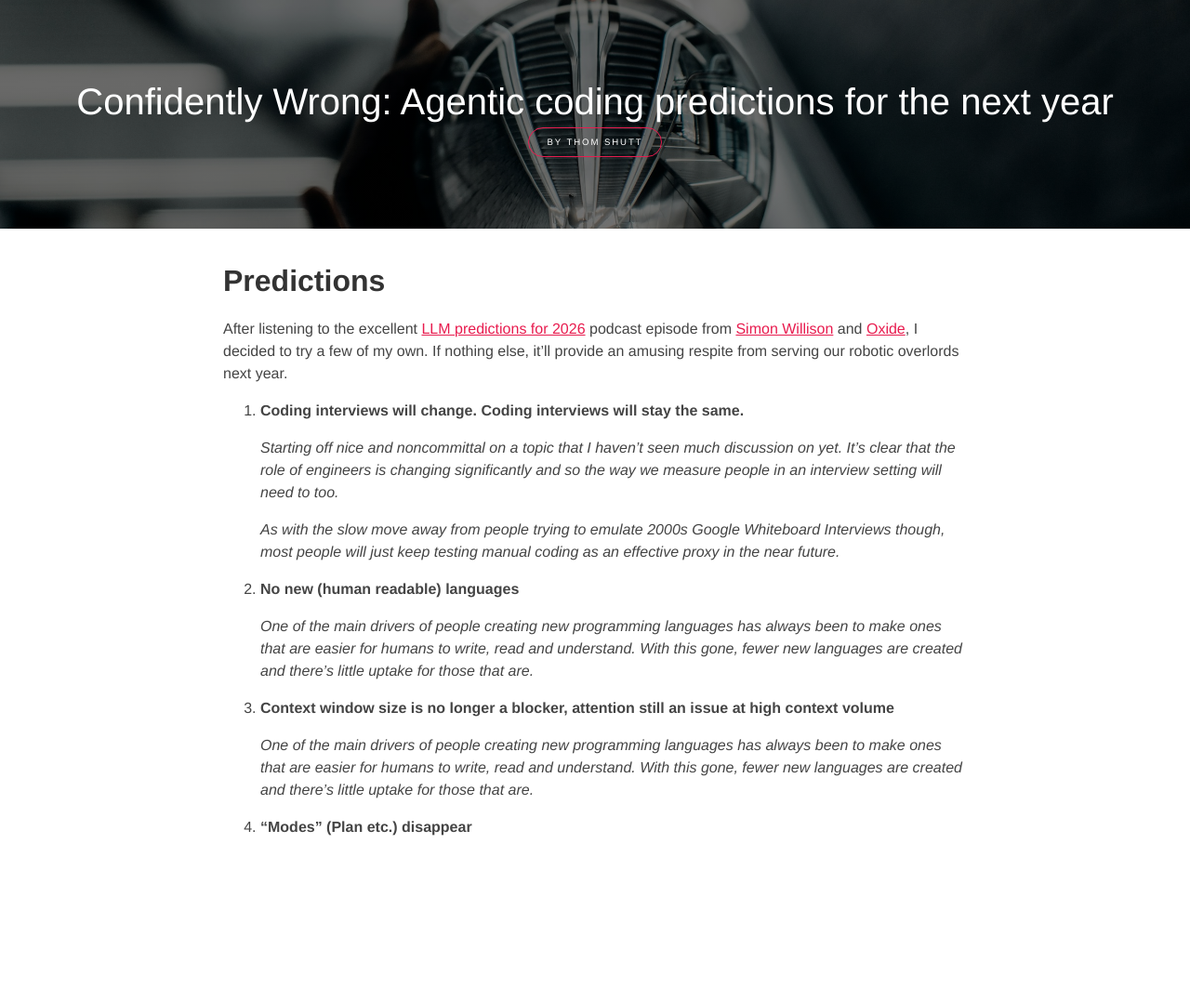
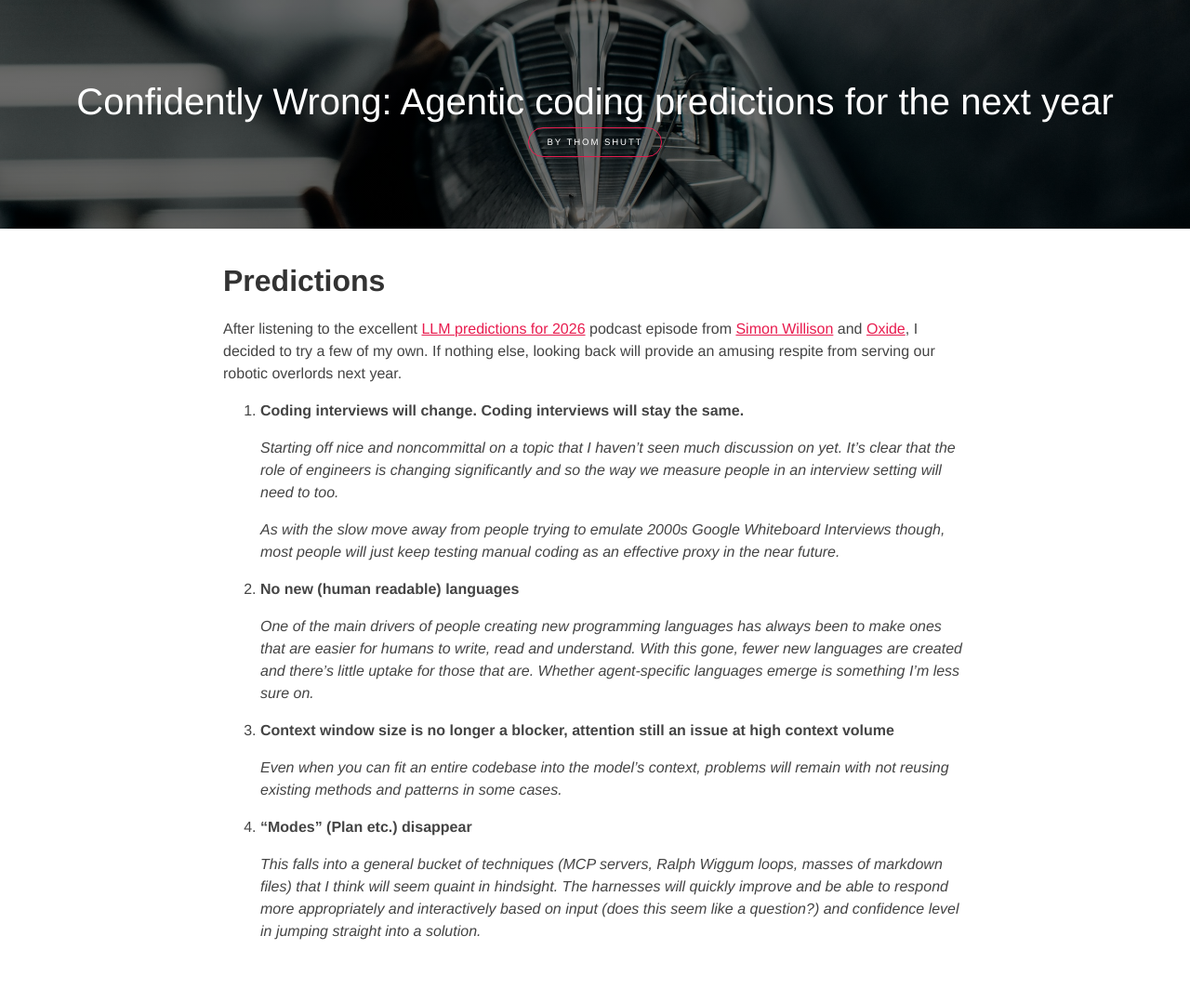
Before and after one commit to thomshutt/thomshutt.github.io, a Jekyll site: the page built from _posts/2026-03-17-predictions.md, in a window 1280 px wide. Shown: the whole page at 93% size. Built offline with Jekyll 4.4.1, drawn with Linux system fonts in a browser that asks for light colours; before the commit the page ends 966 px from its top, so only the background shows below that.

Commit message:
More writing

```diff
--- a/_posts/2026-03-17-predictions.md
+++ b/_posts/2026-03-17-predictions.md
@@ -7,7 +7,7 @@ header_img: /assets/img/2026-03-17-predictions/header.jpg
 ---
 
 # Predictions
-After listening to the excellent [LLM predictions for 2026](https://simonwillison.net/2026/Jan/8/llm-predictions-for-2026/) podcast episode from [Simon Willison](https://simonwillison.net) and [Oxide](https://oxide.computer/), I decided to try a few of my own. If nothing else, it'll provide an amusing respite from serving our robotic overlords next year.
+After listening to the excellent [LLM predictions for 2026](https://simonwillison.net/2026/Jan/8/llm-predictions-for-2026/) podcast episode from [Simon Willison](https://simonwillison.net) and [Oxide](https://oxide.computer/), I decided to try a few of my own. If nothing else, looking back will provide an amusing respite from serving our robotic overlords next year.
 
 1. **Coding interviews will change. Coding interviews will stay the same.**
 
@@ -17,10 +17,12 @@ After listening to the excellent [LLM predictions for 2026](https://simonwilliso
 
 2. **No new (human readable) languages**
 
-    *One of the main drivers of people creating new programming languages has always been to make ones that are easier for humans to write, read and understand. With this gone, fewer new languages are created and there's little uptake for those that are.*
+    *One of the main drivers of people creating new programming languages has always been to make ones that are easier for humans to write, read and understand. With this gone, fewer new languages are created and there's little uptake for those that are. Whether agent-specific languages emerge is something I'm less sure on.*
 
 3. **Context window size is no longer a blocker, attention still an issue at high context volume**
 
-    *One of the main drivers of people creating new programming languages has always been to make ones that are easier for humans to write, read and understand. With this gone, fewer new languages are created and there's little uptake for those that are.*
+    *Even when you can fit an entire codebase into the model's context, problems will remain with not reusing existing methods and patterns in some cases.*
 
 4. **“Modes” (Plan etc.) disappear**
+
+    *This falls into a general bucket of techniques (MCP servers, Ralph Wiggum loops, masses of markdown files) that I think will seem quaint in hindsight. The harnesses will quickly improve and be able to respond more appropriately and interactively based on input (does this seem like a question?) and confidence level in jumping straight into a solution.*
```
